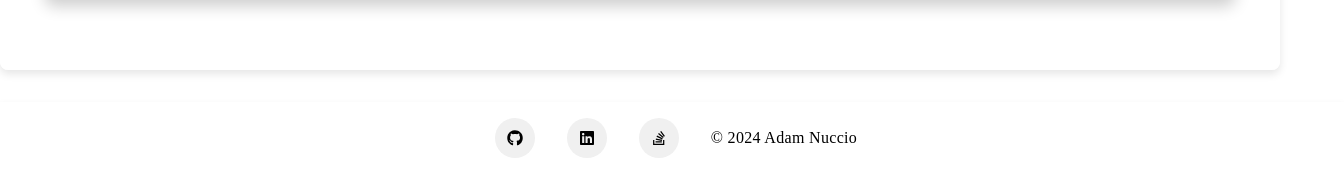
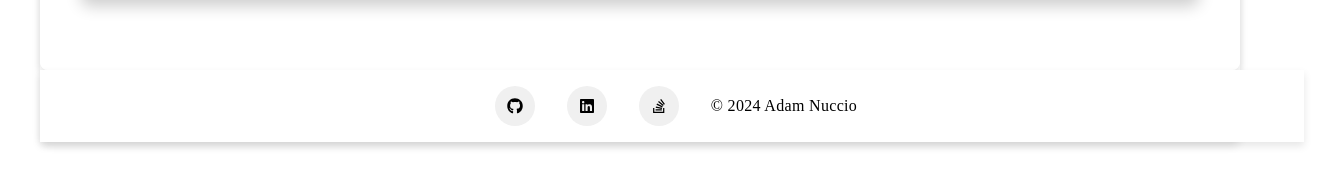
Before and after one commit to yahm0/AMN-REACT.JS-Portfolio, a React (Create React App) app: page /resume in a window 1280 px wide. Shown: the part 2192-2363 px from the top of the page, 1344 px wide, since content can reach past the window. After the commit the page ends 800 px from the top, so only its background shows below. Built offline with nearby package versions, Linux system fonts and the light colour scheme.

Commit message:
added responsive design.

```diff
--- a/src/App.jsx
+++ b/src/App.jsx
@@ -8,13 +8,12 @@ import Contact from './pages/Contact';
 import Resume from './pages/Resume';
 import './styles/App.css';
 
-// Main App component
 function App() {
   return (
     <Router>
-      <div className="App">
-        <div className="background-container">
-          <img src="/public/assets/imgs/background.jpg" alt="Background" className="background-image" />
+      <div className="background-container">
+        <img src="/assets/imgs/background.jpg" alt="Background" className="background-image" />
+        <div className="App">
           <Header />
           <main>
             <Routes>
--- a/src/styles/App.css
+++ b/src/styles/App.css
@@ -9,13 +9,15 @@
   background-color: rgba(255, 255, 255, 0.9);
   border-radius: 8px;
   box-shadow: 0 4px 8px rgba(0, 0, 0, 0.1);
-  overflow: hidden;
-  /* Ensure the footer stays at the bottom */
+  position: relative;
+  z-index: 1;
+  /* Ensure content stays above the background image */
 }
 
 /* Background Container */
 .background-container {
-  position: absolute;
+  position: fixed;
+  /* Change to fixed to ensure it covers the entire viewport */
   top: 0;
   left: 0;
   width: 100%;
@@ -123,11 +125,12 @@ nav ul li a.active {
   text-align: center;
   width: 100%;
   border-top: none;
-  margin-top: 2rem;
+  margin-top: auto;
+  /* Ensure the footer stays at the bottom */
   box-shadow: 0 4px 8px rgba(0, 0, 0, 0.1);
   font-family: 'Merriweather', serif;
-  flex-shrink: 0;
-  /* Ensure the footer stays at the bottom */
+  position: relative;
+  z-index: 1;
 }
 
 /* Media Queries for Responsive Design */
```
